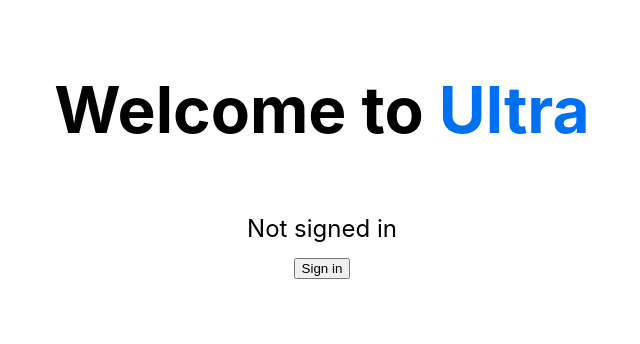
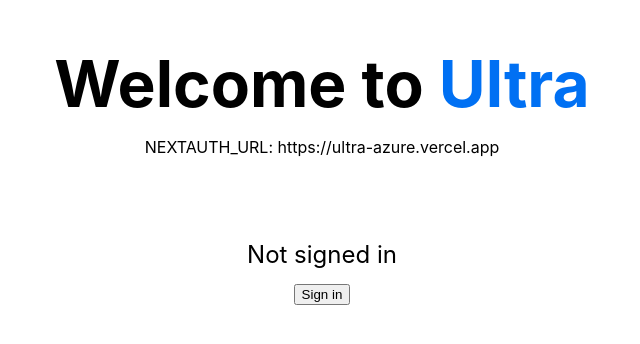
Before and after one commit to andrevenancio/ultra-azure, a Next.js app: page / in a window 1280 px wide. Shown: the part 190-534 px from the top of the page, without its empty margins (318-958 px from the left). Built offline with nearby package versions, Linux system fonts and the light colour scheme; no server answers.

Commit message:
another test

```diff
--- a/pages/api/hello.ts
+++ b/pages/api/hello.ts
@@ -1,13 +1,14 @@
 // Next.js API route support: https://nextjs.org/docs/api-routes/introduction
-import type { NextApiRequest, NextApiResponse } from 'next'
+import type { NextApiRequest, NextApiResponse } from "next"
 
 type Data = {
   name: string
+  env?: string
 }
 
 export default function handler(
   req: NextApiRequest,
   res: NextApiResponse<Data>
 ) {
-  res.status(200).json({ name: 'John Doe' })
+  res.status(200).json({ name: "John Doe", env: process.env.NEXTAUTH_URL })
 }
--- a/pages/index.tsx
+++ b/pages/index.tsx
@@ -16,6 +16,7 @@
         <h1 className={styles.title}>
           Welcome to <a href="https://ultra.unity.com">Ultra</a>
         </h1>
+        <p>NEXTAUTH_URL: {process.env.NEXTAUTH_URL}</p>
         <p className={styles.description}>
           <Button />
         </p>
```
